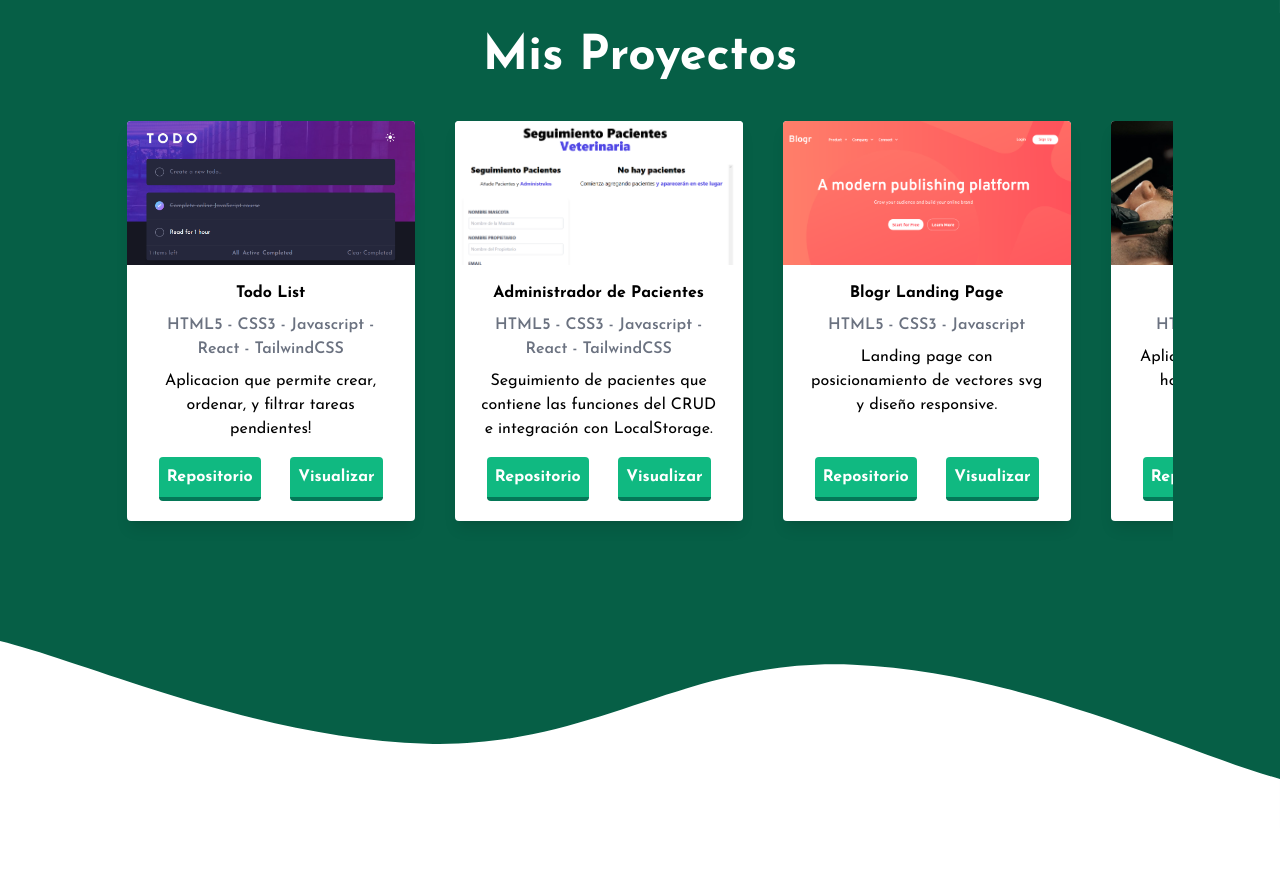
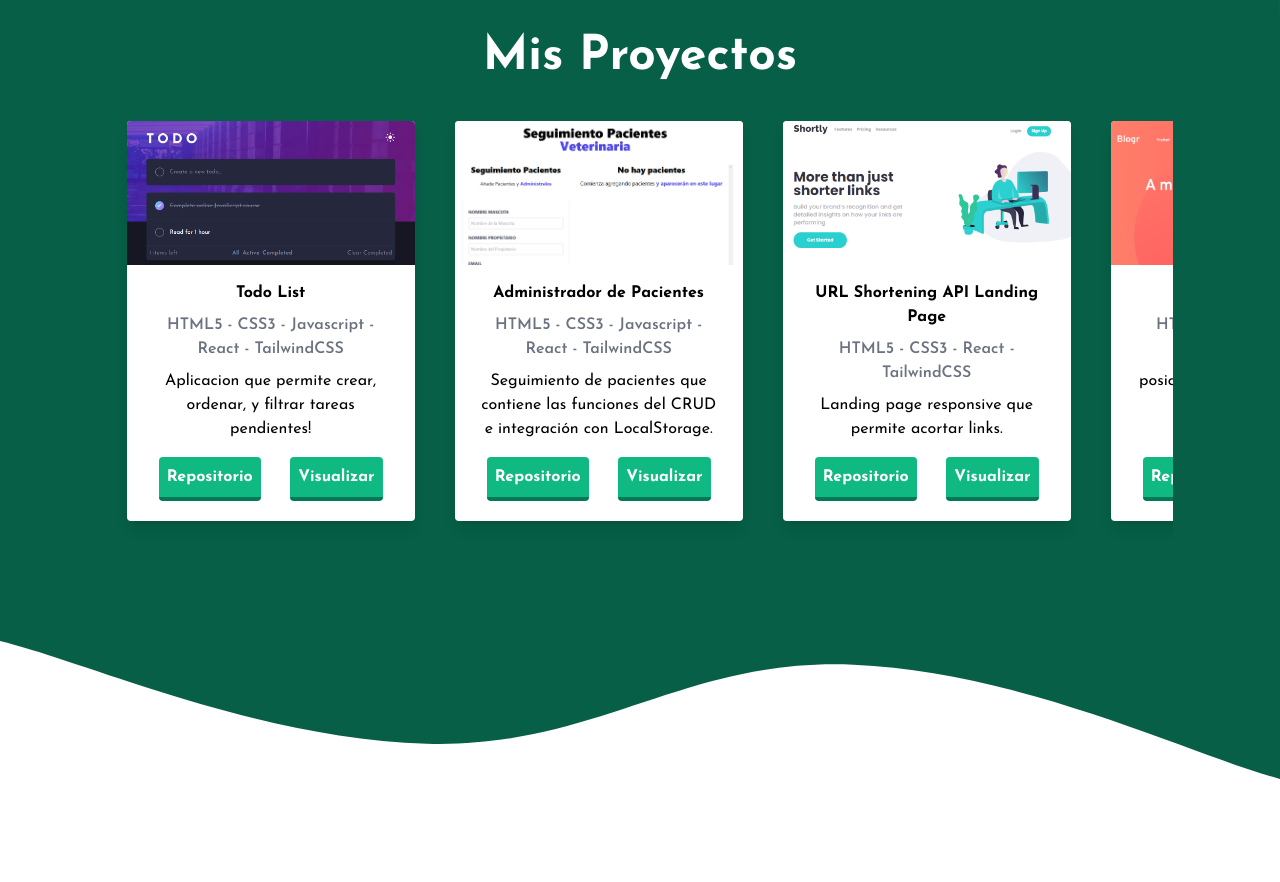
Before and after one commit to DanielM0802/portafolio, a React (Vite) app: page / in a window 1280 px wide. Shown: the part 1985-2867 px from the top of the page. Built offline with nearby package versions, Linux system fonts and the light colour scheme.

Commit message:
proyecto shortly anadido

```diff
--- a/src/components/Proyectos.jsx
+++ b/src/components/Proyectos.jsx
@@ -1,5 +1,6 @@
 import todo from '../img/proyectos/todo.png'
 import veterinaria from '../img/proyectos/veterinaria.png'
+import shortly from '../img/proyectos/shortly.png'
 import blogr from '../img/proyectos/blogr.png'
 import peluqueria from '../img/proyectos/peluqueria.png'
 import clima from '../img/proyectos/clima.png'
@@ -39,6 +40,16 @@ const Proyectos = () => {
                         info = "Seguimiento de pacientes que contiene las funciones del CRUD e integración con LocalStorage."
                         repo= "https://github.com/DanielM0802/citas-app"
                         sitio="https://citas-app-react01.netlify.app"
+                    />
+                </div>
+                <div className="snap-item">
+                    <Card
+                        source = {shortly}
+                        titulo =  "URL Shortening API Landing Page"
+                        tec =  "HTML5 - CSS3 - React - TailwindCSS"
+                        info = "Landing page responsive que permite acortar links."
+                        repo = "https://github.com/DanielM0802/URL-shortening-API-landing-page"
+                        sitio = "https://shortly01.netlify.app"
                     />
                 </div>
                 <div className="snap-item">
```
Also changed, not shown: src/img/proyectos/shortly.png (added).
